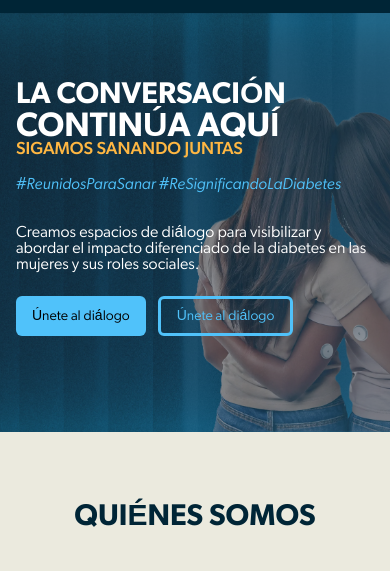
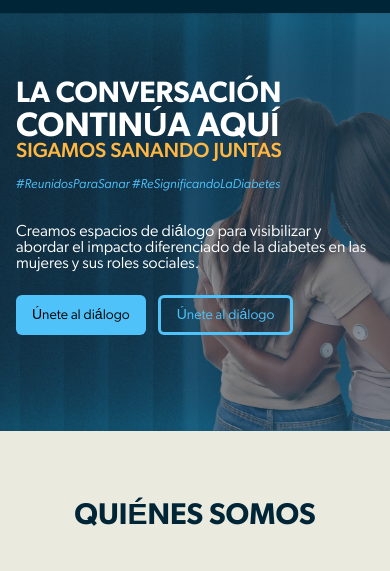
Before and after one commit to MoisesGJ/Resignificativa, a plain HTML site: page index.html in a window 390 px wide. Shown: the part 83-654 px from the top of the page. Drawn offline with nearby package versions, Linux system fonts and the light colour scheme.

Commit message:
feat: ajustar tamaños de fuente en la sección de conversación

```diff
--- a/index.html
+++ b/index.html
@@ -143,11 +143,11 @@
     <div class="container mx-auto px-4 flex flex-col md:flex-row items-start">
       <div class="md:w-1/2 z-10 md:ps-12 xxl:ps-4">
         <div class="md:block md:w-[30rem] leading-none">
-          <h1 class="font-semibold text-[30px] sm:text-[36px] md:text-[50px] font-bold">LA CONVERSACIÓN</h1>
+          <h1 class="font-semibold text-[29.5px] sm:text-[36px] md:text-[50px] font-bold">LA CONVERSACIÓN</h1>
           <h1 class="font-semibold text-[34px] sm:text-[40px] md:text-[57.5px] font-bold tracking-normal">CONTINÚA AQUÍ</h1>
-          <h2 class="font-medium text-[17.5px] md:text-[33.3px] font-bold text-yellow-400 mb-4">SIGAMOS SANANDO JUNTAS
+          <h2 class="font-medium text-[20.5px] md:text-[34.5px] font-bold text-yellow-400 mb-4">SIGAMOS SANANDO JUNTAS
           </h2>
-          <p class="font-book md:text-[22px] italic text-cyan-500 mb-8"><span
+          <p class="font-book text-[13px] md:text-[22px] italic text-cyan-500 mb-8"><span
               class="font-sans">#</span>ReunidosParaSanar <span class="font-sans">#</span>ReSignificandoLaDiabetes</p>
           <p class="font-book mb-6 md:text-[22px] xs:w-[20rem] md:w-full">Creamos espacios de diálogo para visibilizar y
             abordar el impacto diferenciado
@@ -180,7 +180,7 @@
 
           </div>
         </div>
-        <div class="md:w-3/4 space-y-4 font-book  max-w-2xl">
+        <div class="md:w-3/4 space-y-4 font-book max-w-2xl">
           <p>Somos un espacio que nació del dolor, pero también del deseo profundo de sanar juntas. Resignificativa no
             es solo un evento: es una comunidad viva de mujeres con diabetes tipo 1 que se reconocen, se escuchan y se
             acompañan. Aquí todo tiene valor. Nos mueve la necesidad de ser vistas no solo como pacientes, sino como
```
